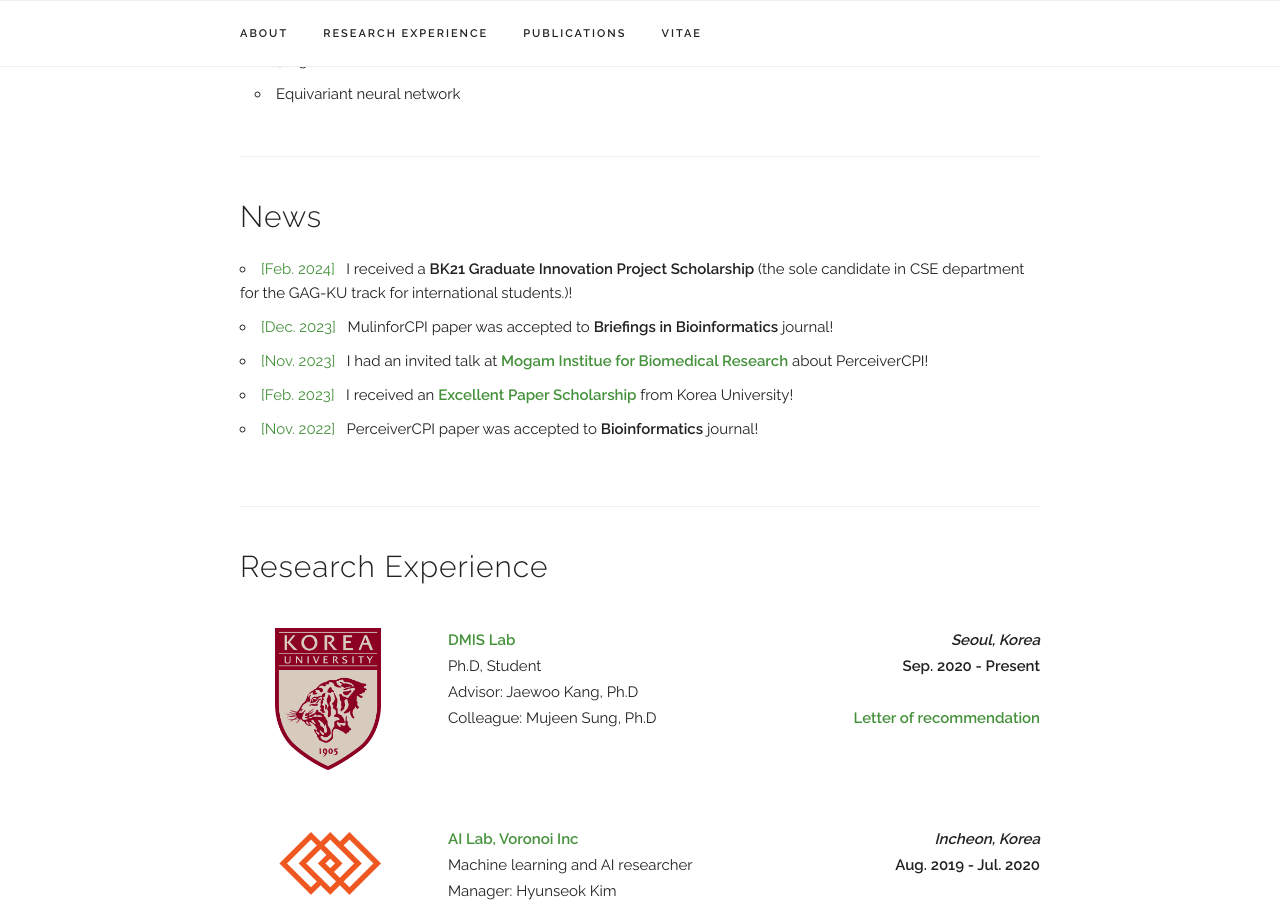
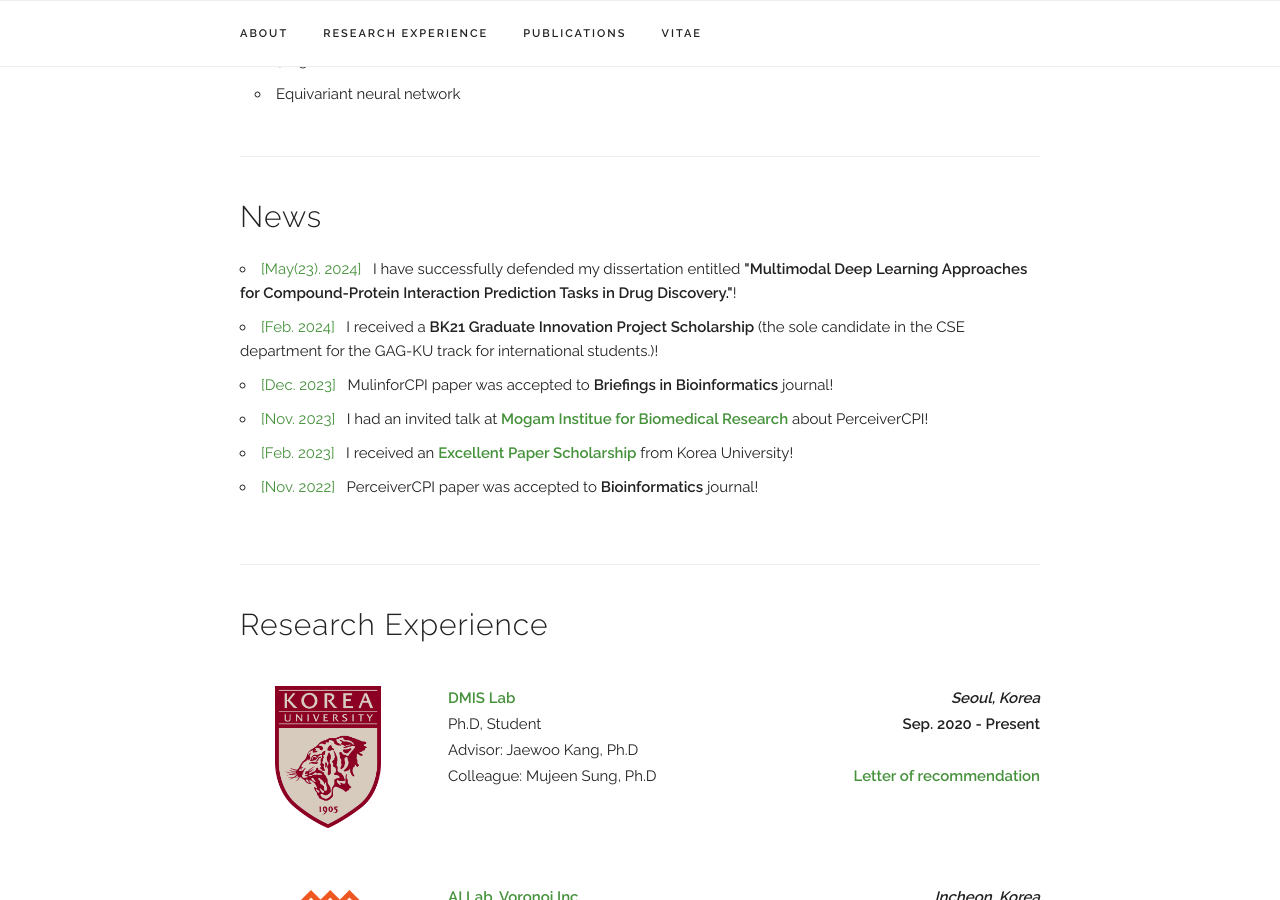
Before and after one commit to quangnguyenbn99/quangnguyenbn99.github.io, a Jekyll site: the page built from index.html, in a window 1280 px wide and 900 px high, scrolled down 684 px. Built offline with Jekyll 4.4.1, drawn with Linux system fonts in a browser that asks for light colours; some web fonts are replaced.

Commit message:
Update index.html

```diff
--- a/index.html
+++ b/index.html
@@ -42,9 +42,13 @@
 <div class="docs-section" id="news">
   <h4>News</h4>
     <ul>
+       <li>
+        <b style="color: #46923c; font-weight: normal;">[May(23). 2024]</b>&nbsp&nbsp
+        I have successfully defended my dissertation entitled <b>"Multimodal Deep Learning Approaches for Compound-Protein Interaction Prediction Tasks in Drug Discovery."</b>!
+      </li>
       <li>
         <b style="color: #46923c; font-weight: normal;">[Feb. 2024]</b>&nbsp&nbsp
-        I received a <b>BK21 Graduate Innovation Project Scholarship</b> (the sole candidate in CSE department for the GAG-KU track for international students.)!
+        I received a <b>BK21 Graduate Innovation Project Scholarship</b> (the sole candidate in the CSE department for the GAG-KU track for international students.)!
       </li>
       <li>
         <b style="color: #46923c; font-weight: normal;">[Dec. 2023]</b>&nbsp&nbsp
```
